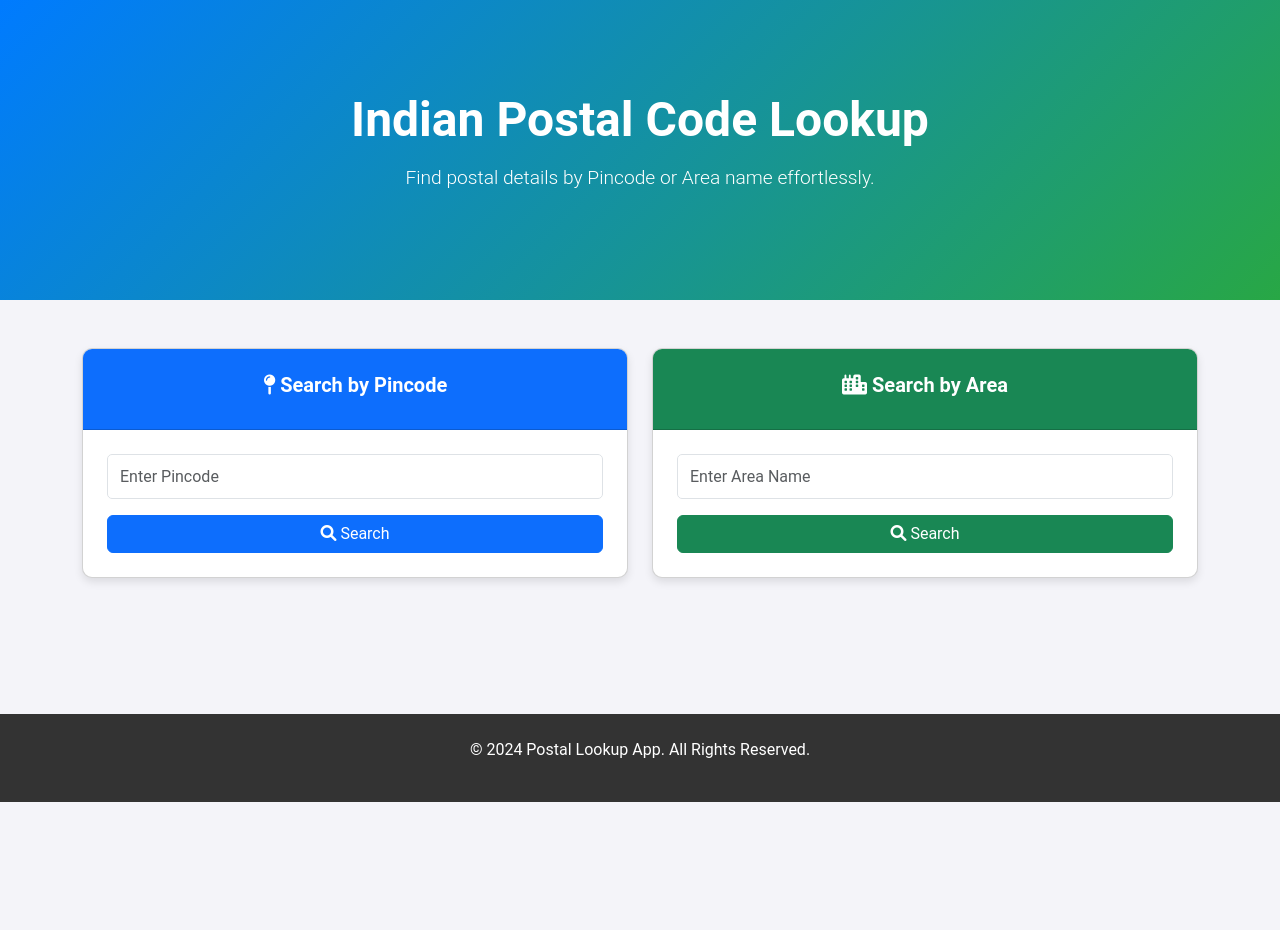
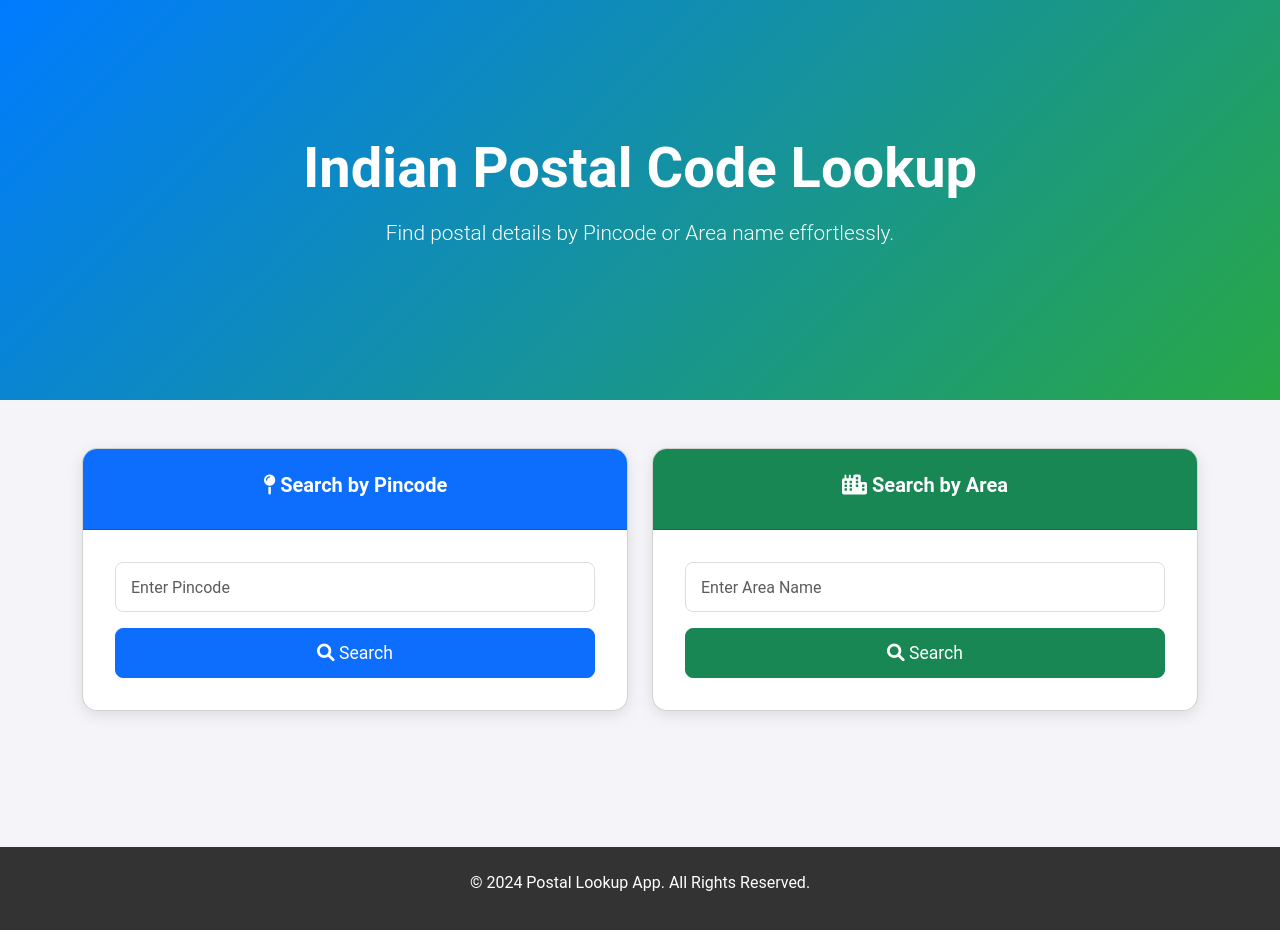
Before and after one commit to Vishnureddy2457/Indian_Postal_Code_Information_Web_App_Using_JavaScript, a plain HTML site: page index.html in a window 1280 px wide. Before the commit the page ends 802 px from the top, so only its background shows below. Drawn offline with nearby package versions, Linux system fonts and the light colour scheme.

Commit message:
Updated style.css

```diff
--- a/style.css
+++ b/style.css
@@ -11,28 +11,84 @@ h1, h5 {
 
 /* Hero Section */
 .hero-section {
-    height: 300px;
+    height: 400px; /* Increased height */
     background: linear-gradient(135deg, #007bff, #28a745);
     color: white;
     text-align: center;
     padding: 2rem;
+    position: relative;
+    overflow: hidden;
 }
 
 .hero-section h1 {
-    font-size: 3rem;
+    font-size: 3.5rem; /* Larger font size */
     font-weight: bold;
+    animation-delay: 0.2s;
 }
 
 .hero-section p {
-    font-size: 1.2rem;
+    font-size: 1.3rem; /* Slightly larger font size */
     margin-top: 1rem;
+    animation-delay: 0.4s;
+}
+
+/* Animations */
+@keyframes pop-in {
+    0% {
+        opacity: 0;
+        transform: scale(0.8);
+    }
+    100% {
+        opacity: 1;
+        transform: scale(1);
+    }
+}
+
+@keyframes slide-in-left {
+    0% {
+        opacity: 0;
+        transform: translateX(-50px);
+    }
+    100% {
+        opacity: 1;
+        transform: translateX(0);
+    }
+}
+
+@keyframes slide-in-right {
+    0% {
+        opacity: 0;
+        transform: translateX(50px);
+    }
+    100% {
+        opacity: 1;
+        transform: translateX(0);
+    }
+}
+
+.animate-pop-in {
+    animation: pop-in 0.6s ease-out forwards;
+}
+
+.animate-slide-in-left {
+    animation: slide-in-left 0.6s ease-out forwards;
+}
+
+.animate-slide-in-right {
+    animation: slide-in-right 0.6s ease-out forwards;
 }
 
 /* Search Cards */
 .search-card {
-    box-shadow: 0px 4px 8px rgba(0, 0, 0, 0.1);
-    border-radius: 10px;
+    box-shadow: 0px 4px 15px rgba(0, 0, 0, 0.1); /* Deeper shadow */
+    border-radius: 15px; /* Rounded corners */
     overflow: hidden;
+    transition: transform 0.3s ease, box-shadow 0.3s ease;
+}
+
+.search-card:hover {
+    transform: translateY(-5px); /* Lift card on hover */
+    box-shadow: 0px 8px 25px rgba(0, 0, 0, 0.15);
 }
 
 .card-header {
@@ -41,13 +97,26 @@ h1, h5 {
 }
 
 .card-body {
-    padding: 1.5rem;
+    padding: 2rem; /* More padding */
 }
 
 .search-card input {
-    height: 45px;
+    height: 50px; /* Taller input */
     font-size: 1rem;
-    border-radius: 5px;
+    border-radius: 8px; /* Rounded input */
+    border: 1px solid #ddd;
+    padding: 0 15px;
+}
+
+.search-card button {
+    height: 50px; /* Taller button */
+    font-size: 1.1rem;
+    border-radius: 8px; /* Rounded button */
+    transition: background-color 0.3s ease;
+}
+
+.search-card button:hover {
+    background-color: #0056b3; /* Darker primary color */
 }
 
 /* Results Section */
@@ -58,27 +127,28 @@ h1, h5 {
 .result-card {
     background-color: white;
     border: 1px solid #ddd;
-    padding: 20px;
+    padding: 25px; /* More padding */
     margin-bottom: 20px;
-    border-radius: 10px;
-    box-shadow: 0px 4px 8px rgba(0, 0, 0, 0.1);
+    border-radius: 15px; /* Rounded corners */
+    box-shadow: 0px 4px 15px rgba(0, 0, 0, 0.1);
     animation: fadeIn 0.5s ease-in-out;
 }
 
 .result-card h4 {
     color: #007bff;
     font-weight: bold;
-    margin-bottom: 10px;
+    margin-bottom: 15px; /* More spacing */
 }
 
 .result-card p {
     margin: 0;
-    font-size: 0.9rem;
+    font-size: 1rem; /* Larger font size */
     color: #555;
 }
 
 .alert {
     margin-top: 20px;
+    border-radius: 10px; /* Rounded alert */
 }
 
 /* Footer */
@@ -88,6 +158,7 @@ h1, h5 {
     position: relative;
     bottom: 0;
     width: 100%;
+    padding: 1.5rem 0; /* More padding */
 }
 
 /* Animations */
```
